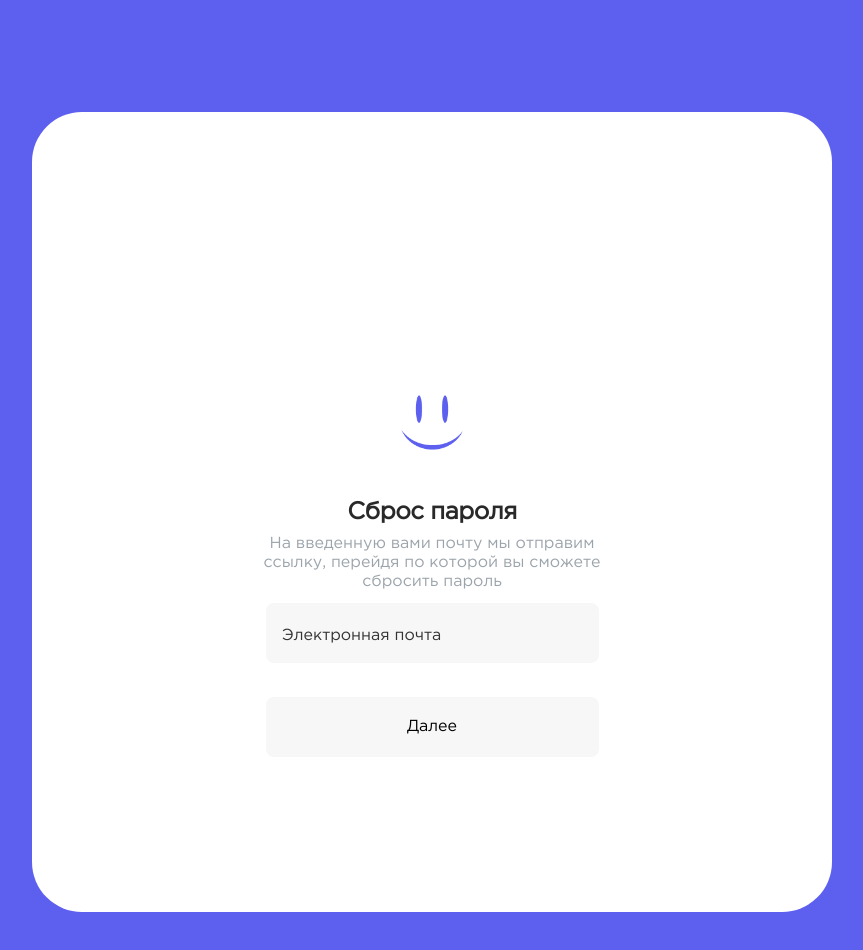
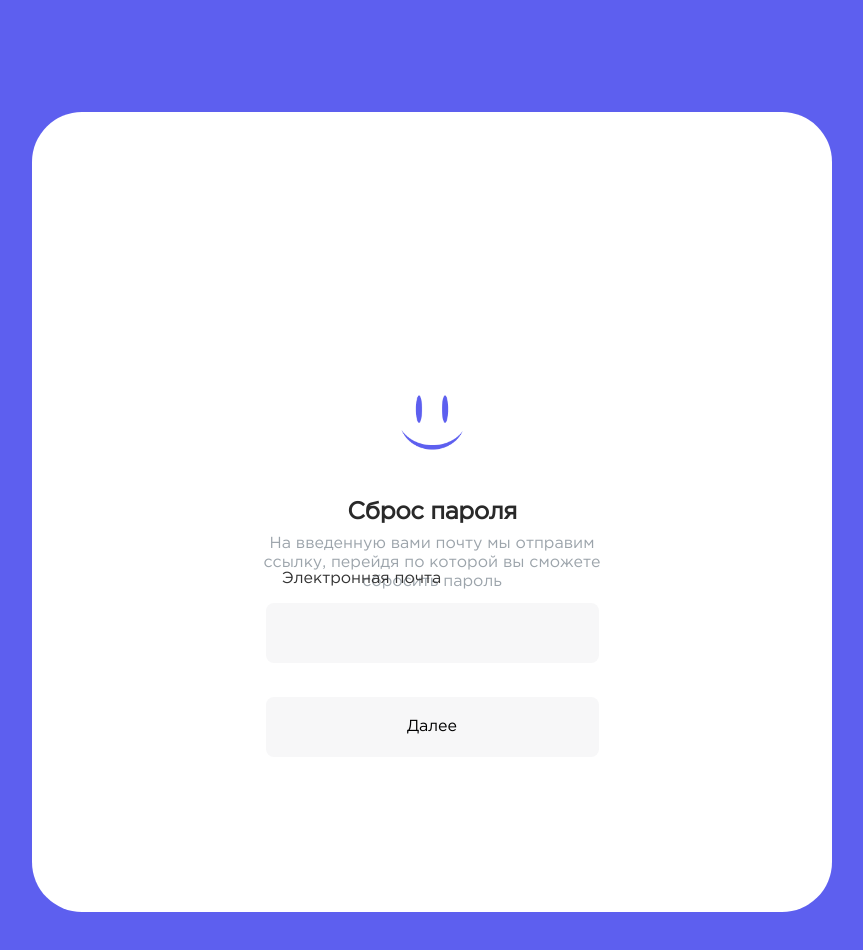
Before and after one commit to katyakan/neobis_front_auth, a React (Create React App) app: page /passwordreset in a window 1280 px wide. Shown: the top 950 px of the page, without its empty margins (208-1071 px from the left). After the commit the page ends 912 px from the top, so only its background shows below. Built offline with nearby package versions, Linux system fonts and the light colour scheme.

Commit message:
feat: add api to passwordReset page

```diff
--- a/src/components/Authentication/Authentication.jsx
+++ b/src/components/Authentication/Authentication.jsx
@@ -21,7 +21,7 @@ const Authentication = () => {
     };
   }, [timer]);
 
-  // отправить запрос заново
+
   const handleRetryRequest = () => {
     setShowRetryButton(false);
     setTimer(59);
@@ -35,7 +35,7 @@ const Authentication = () => {
     <div className="form">
       <img src={smile} alt="Smile" />
       <h2>Мы отправили письмо с подтверждением на почту</h2>
-      <a href="authapp://additionalInfo">link to mobile</a>
+
       {timer > 0 && (
         <p className="repeat_text">
           Повторный запрос <br /> ↻ 00:{formatTimer(timer)}
--- a/src/components/PasswordReset/PasswordReset.jsx
+++ b/src/components/PasswordReset/PasswordReset.jsx
@@ -1,19 +1,11 @@
 import React, { useState, useEffect } from 'react';
-import { useDispatch } from 'react-redux';
 import { useFormik } from 'formik';
 import smile from '../assets/img/smile.png';
-import axios from 'axios';
-import styles from '../Registration/registration.css';
-import s from './passwordReset.css';
+import styles from './passwordReset.css';
 
-import {
-  setTokens,
-  setLoading,
-} from '../../redux/actions/passwordResetActions';
-
-const PasswordReset = () => {
+const Registration = () => {
   const [isFormFilled, setIsFormFilled] = useState(false);
-  const dispatch = useDispatch();
+  const [isRequestSuccessful, setIsRequestSuccessful] = useState(false);
 
   const formik = useFormik({
     initialValues: {
@@ -21,21 +13,27 @@ const PasswordReset = () => {
     },
     onSubmit: async (values) => {
       try {
-        const response = await axios.post(
-          'http://34.107.1.158/auth/password_reset/',
-          values,
+        const response = await fetch(
+          'https://cors-anywhere.herokuapp.com/http://34.107.1.158/auth/password_reset/',
           {
+            method: 'POST',
             headers: {
               'Content-Type': 'application/json',
-              'X-CSRFToken':
-                '7fWplB0tjkVeq3giGoHzoUpnkURbLQl4ap09h4N3m4DFDNKszHx2VbsYLQwb5fUJ',
             },
+            body: JSON.stringify({ email: values.email }),
           }
         );
-        const data = response.data;
-        console.log('Response:', data);
+
+        if (response.ok) {
+          setIsRequestSuccessful(true);
+          const data = await response.json();
+          console.log('Successful response:', data);
+        } else {
+          const errorData = await response.json();
+          console.log('Error response:', errorData);
+        }
       } catch (error) {
-        console.error('Error resetting password:', error);
+        console.log('Fetch error:', error);
       }
     },
   });
@@ -48,12 +46,15 @@ const PasswordReset = () => {
     <div className="form">
       <img src={smile} alt="Smile" />
       <h2>Сброс пароля</h2>
+      {isRequestSuccessful ? (
+        <p>Мы отправили вам письмо на почту.</p>
+      ) : (
+        <form onSubmit={formik.handleSubmit}>
+          <div className="input-container">
             <p className="description">
               На введенную вами почту мы отправим ссылку, перейдя по которой вы
               сможете сбросить пароль
             </p>
-      <form onSubmit={formik.handleSubmit}>
-        <div className="input-container">
             <input
               id="email-register"
               name="email"
@@ -72,8 +73,9 @@ const PasswordReset = () => {
             Далее
           </button>
         </form>
+      )}
     </div>
   );
 };
 
-export default PasswordReset;
+export default Registration;
--- a/src/index.css
+++ b/src/index.css
@@ -23,6 +23,10 @@ html {
   line-height: 1.2;
   margin: 0;
   padding: 0;
+
+    overflow: hidden;
+    height: 100vh;
+
 }
 
 body {
```
Lines whose indentation alone changed are shown as unchanged.
